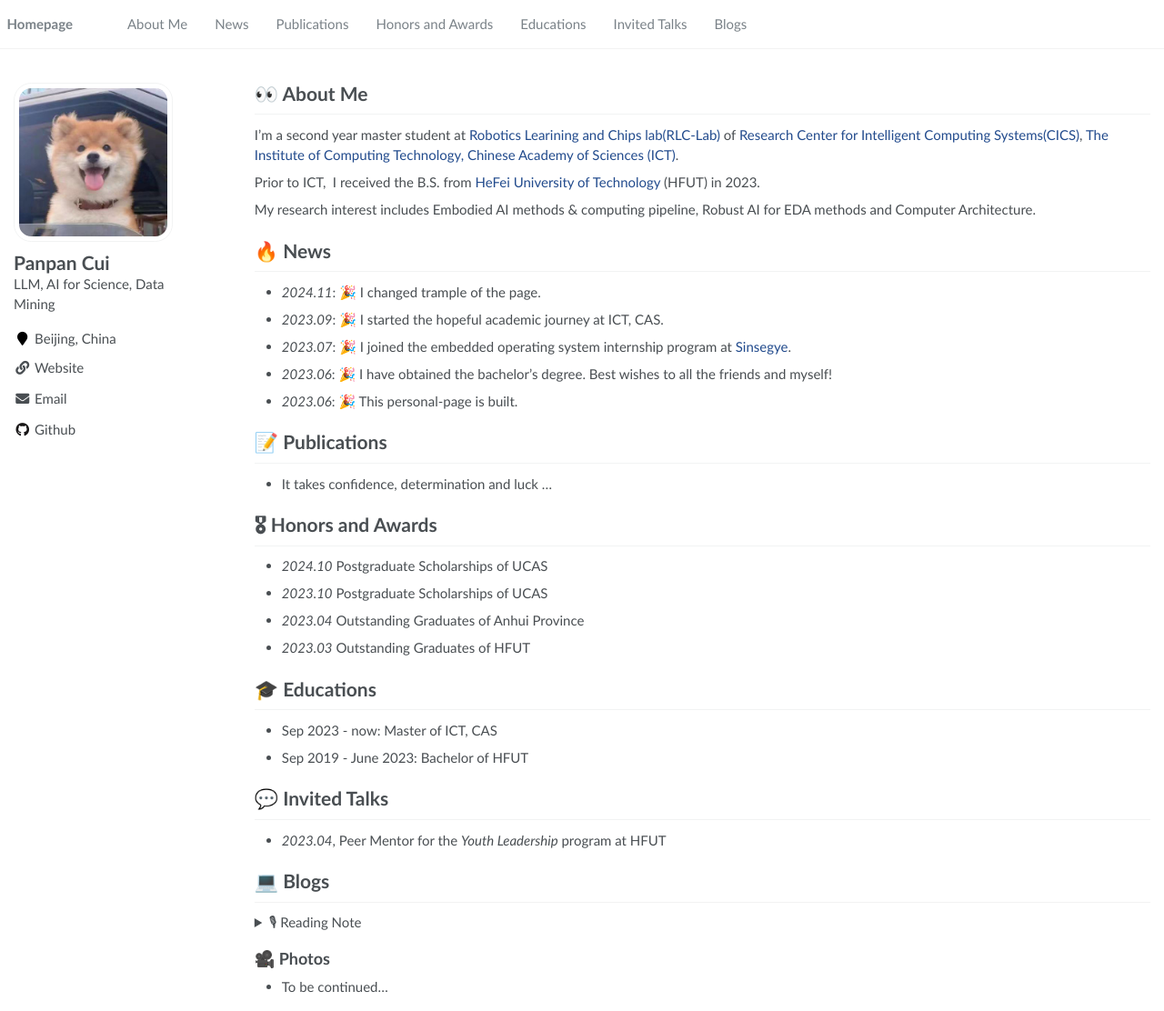
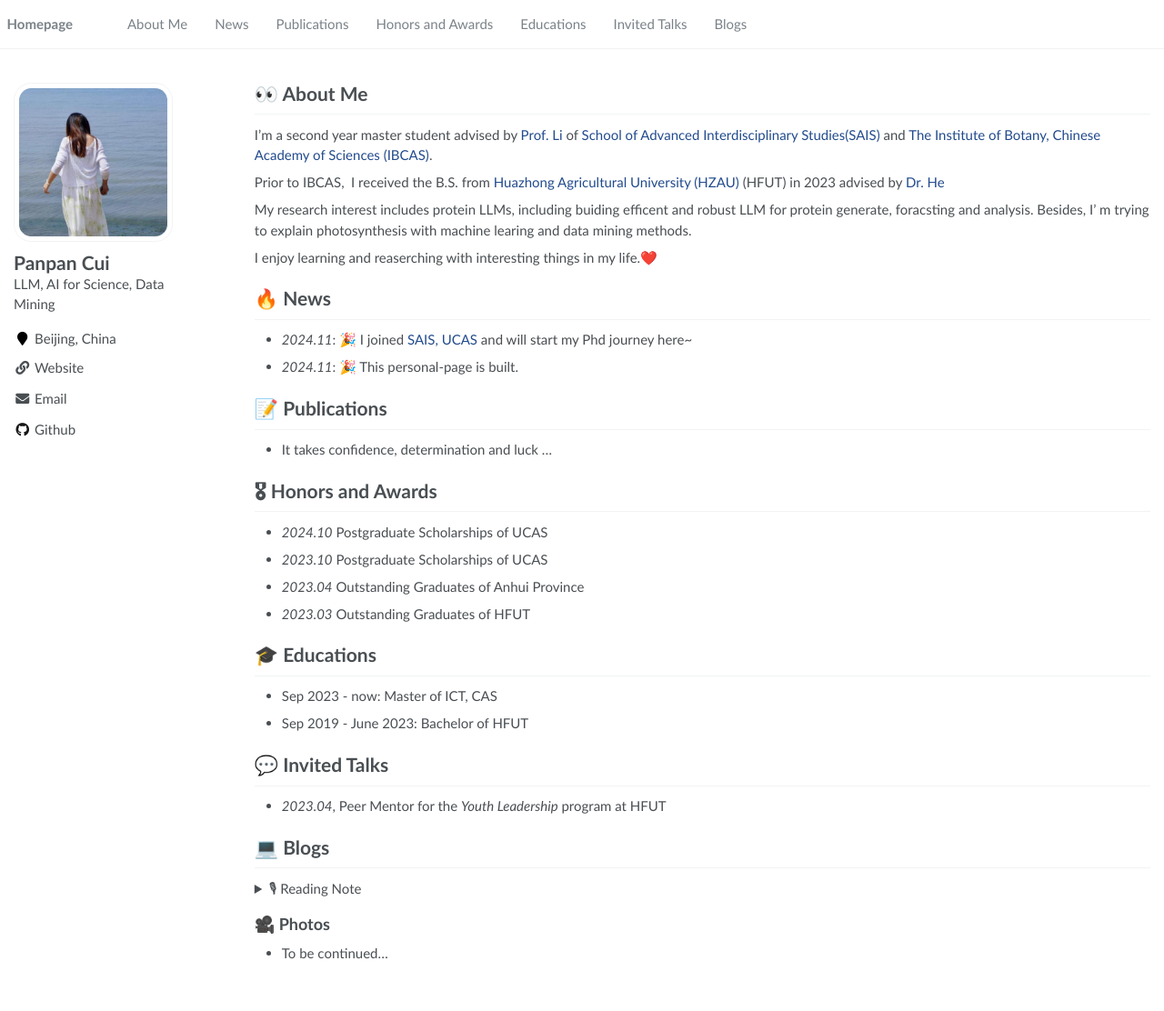
Before and after one commit to panpancui1230/panpancui1230.github.io, a Jekyll site: the page built from _pages/about.md, in a window 1280 px wide and 1112 px high. Shown: the whole window at 91% size. Built offline with Jekyll 4.4.1, drawn with Linux system fonts in a browser that asks for light colours.

Commit message:
update personal basic

```diff
--- a/_config.yml
+++ b/_config.yml
@@ -22,7 +22,7 @@ baidu_site_verification  :  # get baidu_site_verification from https://ziyuan.ba
 # Site Author
 author:
   name             : "Panpan Cui"
-  avatar           : "images/logo.jpeg"
+  avatar           : "images/bubble.jpeg"
   bio              :
   location         : "Beijing, China"
   employer         :
--- a/_pages/includes/intro.md
+++ b/_pages/includes/intro.md
@@ -1,8 +1,9 @@
 # 👀 About Me
 
-I’m a second year master student at [Robotics Learining and Chips lab(RLC-Lab)](https://github.com/RLC-Lab) of [Research Center for Intelligent
-Computing Systems(CICS)](https://ict.cas.cn/jssgk/zzjg/kyxt/znjsj/js/),  [The Institute of Computing Technology, Chinese Academy of Sciences (ICT)](http://www.ict.ac.cn/).
+I’m a second year master student advised by [Prof. Li](https://ib.cas.cn/sourcedb/cn/expert/202312/t20231213_6912346.html) of [School of Advanced Interdisciplinary Studies(SAIS)](https://sais.ucas.ac.cn/index.php/zh/) and [The Institute of Botany, Chinese Academy of Sciences (IBCAS)](https://www.ibcas.ac.cn/).
 
-Prior to ICT, I received the B.S. from [HeFei University of Technology](https://www.hfut.edu.cn/) (HFUT) in 2023.
+Prior to IBCAS, I received the B.S. from [Huazhong Agricultural University (HZAU)](https://www.hzau.edu.cn/) (HFUT) in 2023 advised by [Dr. He](https://faculty.hzau.edu.cn/heyanhong/zh_CN/yjgk/107227/list/index.htm)
 
-My research interest includes Embodied AI methods & computing pipeline, Robust AI for EDA methods and Computer Architecture.
+My research interest includes protein LLMs, including buiding efficent and robust LLM for protein generate, foracsting and analysis. Besides, I' m trying to explain photosynthesis with machine learing and data mining methods.
+
+I enjoy learning and reaserching with interesting things in my life.❤️
--- a/_pages/includes/news.md
+++ b/_pages/includes/news.md
@@ -1,6 +1,3 @@
 # 🔥 News
-- *2024.11*: 🎉 I changed trample of the page.
-- *2023.09*: 🎉 I started the hopeful academic journey at ICT, CAS.
-- *2023.07*: 🎉 I joined the embedded operating system internship program at [Sinsegye](https://www.sinsegye.com.cn/).
-- *2023.06*: 🎉 I have obtained the bachelor's degree. Best wishes to all the friends and myself!
-- *2023.06*: 🎉 This personal-page is built.
+- *2024.11*: 🎉 I joined [SAIS, UCAS](https://sais.ucas.ac.cn/index.php/zh/) and will start my Phd journey here~
+- *2024.11*: 🎉 This personal-page is built.
```
Also changed, not shown: images/bubble.jpeg (added).
